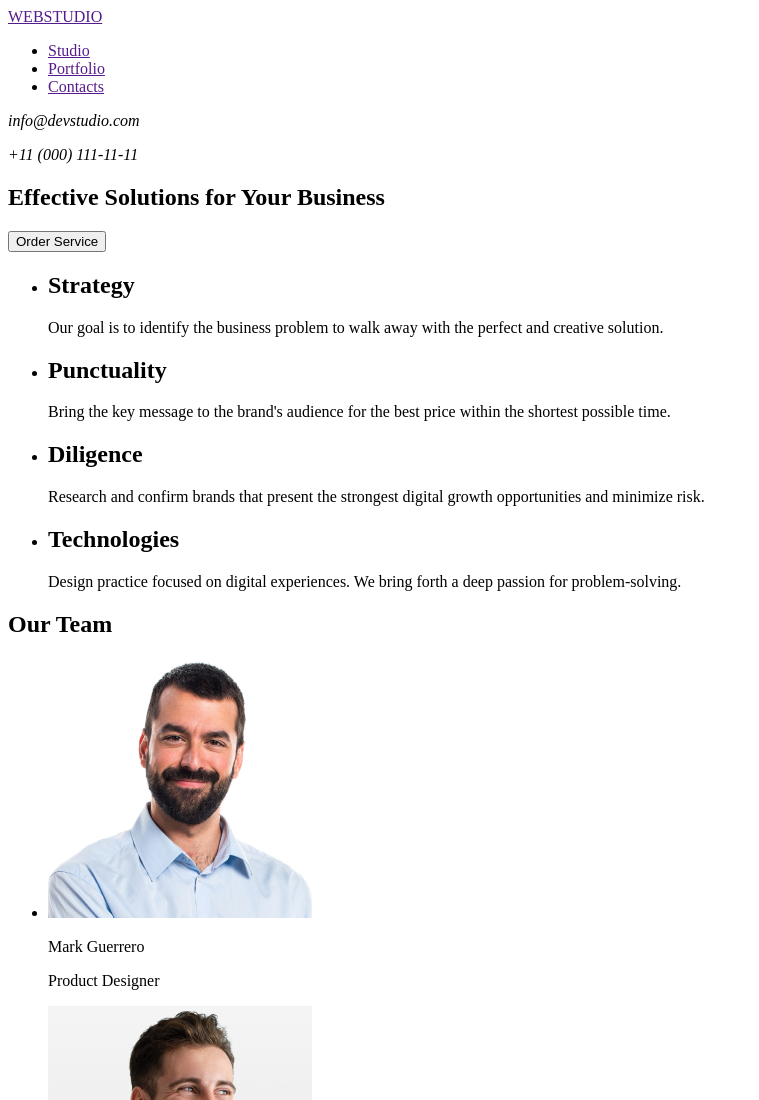
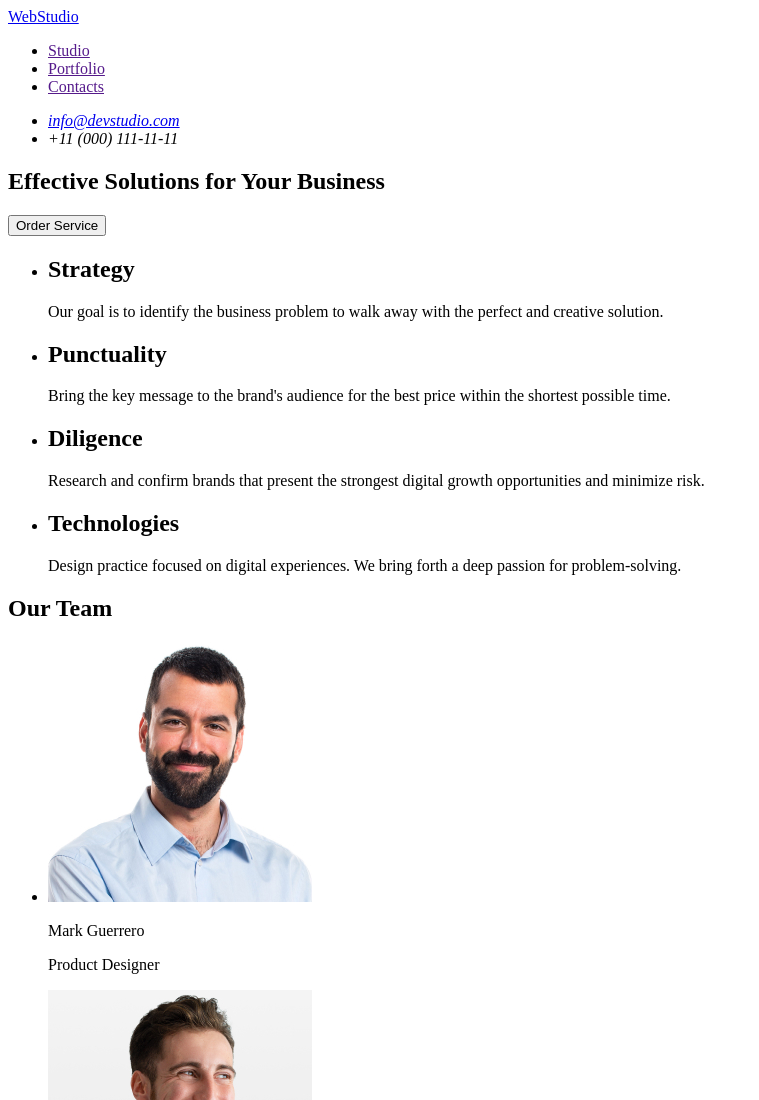
Before and after one commit to oleks11-rudenko/goit-markup-hw-01, a plain HTML site: page index.html in a window 1280 px wide. Shown: the top 1100 px of the page, without its empty margins (0-759 px from the left). Drawn offline with Linux system fonts and the light colour scheme.

Commit message:
Edited footer

```diff
--- a/index.html
+++ b/index.html
@@ -7,8 +7,8 @@
   </head>
   <body>
     <header>
-      <a href="">WEBSTUDIO</a>
       <nav>
+        <a href="./index.html">WebStudio</a>
         <ul>
           <li><a href="">Studio</a></li>
           <li><a href="">Portfolio</a></li>
@@ -16,8 +16,10 @@
         </ul>
       </nav>
       <address>
-        <p>info@devstudio.com</p>
-        <p>+11 (000) 111-11-11</p>
+        <ul>
+          <li><a href="mailto:info@devstudio.com">info@devstudio.com</a></li>
+          <li><a href="tel:+110001111111"></a>+11 (000) 111-11-11</li>
+        </ul>
       </address>
     </header>
     <main>
```
